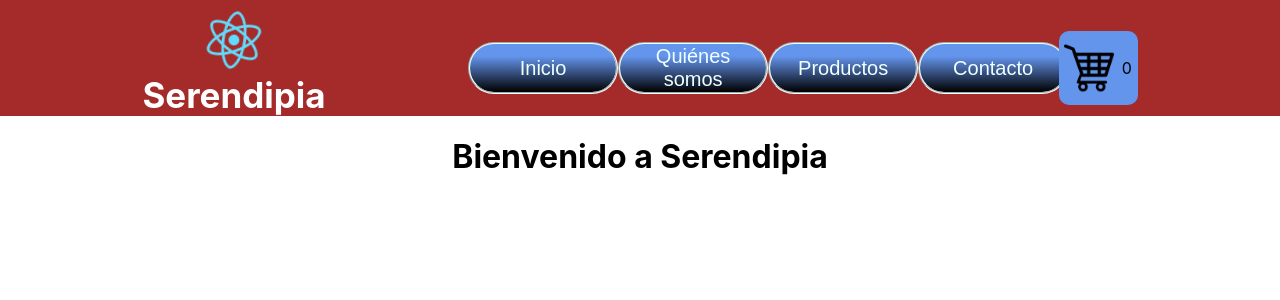
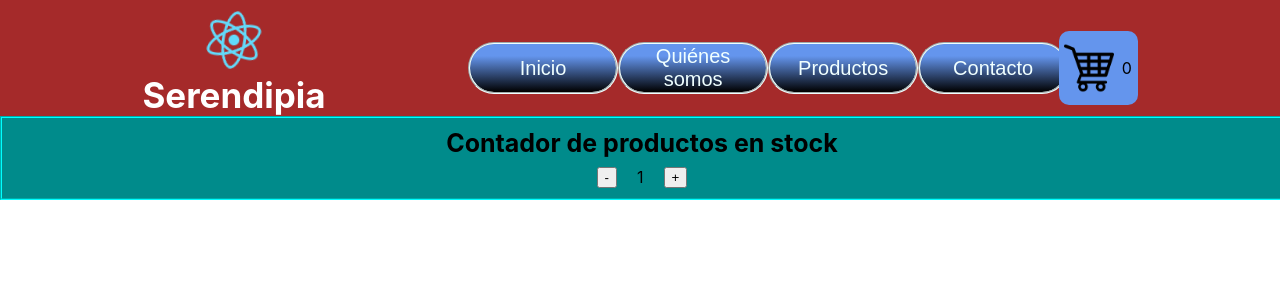
Before and after one commit to Danielbzg/serendipia, a React (Create React App) app: page / in a window 1280 px wide. Shown: the top 300 px of the page. Built offline with nearby package versions, Linux system fonts and the light colour scheme.

Commit message:
Desafío del contador de productos en stock

```diff
--- a/src/App.js
+++ b/src/App.js
@@ -1,13 +1,16 @@
 import './App.css';
 import NavBar from './components/NavBar/NavBar';
 import ItemListContainer from './components/ItemListContainer/ItemListContainer';
+import ItemCount from './components/ItemCount/ItemCount';
 
 const App = () => {
+
   return (
     <div className="App">
       <header className="App-header">
         <NavBar />
-        <ItemListContainer greeting='Bienvenido a Serendipia'/>
+        <ItemListContainer />
+
       </header>
     </div>
   );
--- /dev/null
+++ b/src/components/ItemCount/ItemCount.css
@@ -0,0 +1,24 @@
+.EstiloContador{
+    height: 10vh;
+    width: 100vw;
+    display: flex;
+    flex-direction: column;
+    align-items: center;
+    justify-content: space-evenly;
+    background-color:darkcyan;
+    border-color: aqua;
+    border-width: 2px;
+    border-style: groove;
+}
+.EstiloContador>h1{
+    font-size: 25px;
+    margin: 0;
+}
+.EstiloContador>div{
+    display: flex;
+    justify-items: center;
+}
+
+.EstiloContador>div>button{
+    margin: 0 20px;
+}
--- /dev/null
+++ b/src/components/ItemCount/ItemCount.js
@@ -0,0 +1,17 @@
+import './ItemCount.css';
+import React from 'react';
+
+
+const ItemCount = ({onAdd, stock, initial, count}) => {
+    return <div className='EstiloContador'>
+        <h1>Contador de productos en stock</h1>
+        <div>
+           <button onClick={() => {if (count > initial) onAdd('-')}}>-</button>
+                {count}
+            <button onClick={() => {if (count < stock) onAdd('+')}}>+</button>
+        </div>
+
+    </div>
+}
+
+export default ItemCount;
--- a/src/components/ItemListContainer/ItemListContainer.js
+++ b/src/components/ItemListContainer/ItemListContainer.js
@@ -1,6 +1,23 @@
-const ItemListContainer = (props) => {
-    return(
-        <h1>{props.greeting}</h1>
+import React, { useState } from 'react';
+import ItemCount from '../ItemCount/ItemCount';
+
+const ItemListContainer = () => {
+    const [count, setCount] = useState(1);
+    const onAdd = (condition) => {
+
+        if(condition == '-'){
+            setCount(count - 1);
+        }
+        if (condition === '+'){
+            setCount(count + 1);
+        }
+    };
+    const stock = 6;
+    const initial = 1;
+    return (
+        <div>
+            <ItemCount onAdd={onAdd} stock={stock} initial={initial} count={count}/>
+        </div>
     )
 }
 
```
